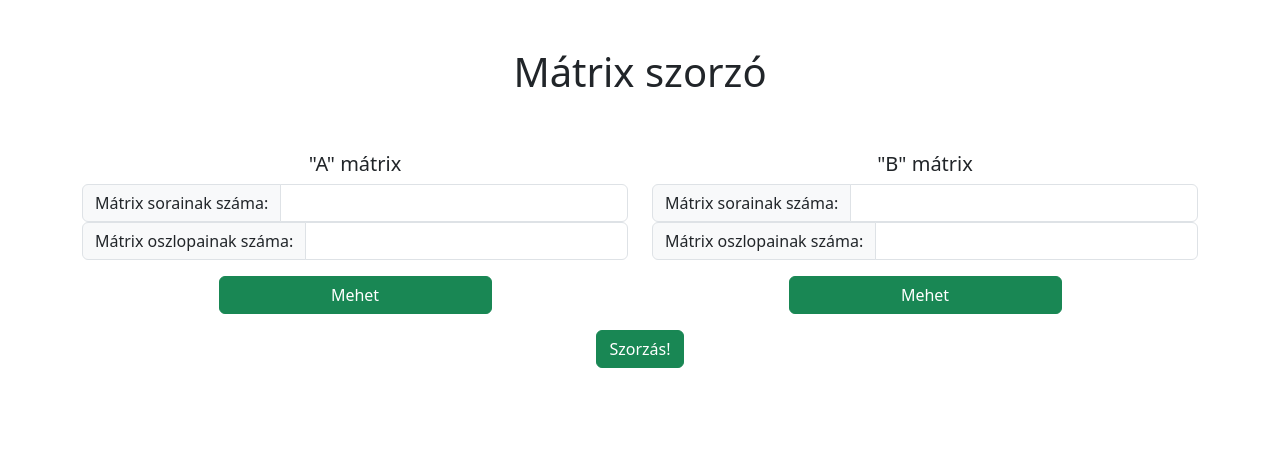
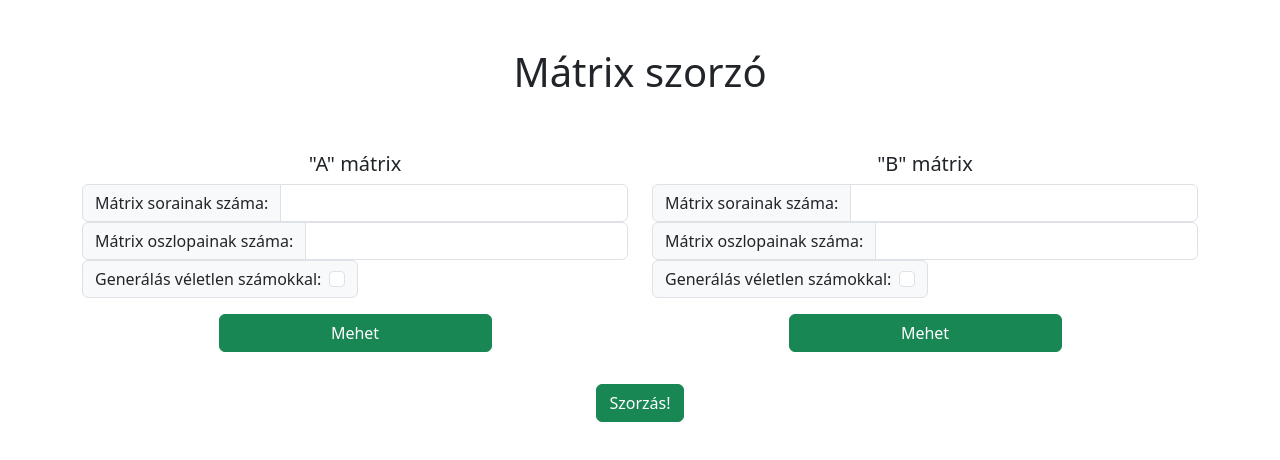
Before and after one commit to szankdav/matrix_szorzo_v2, a Vue app in the folder mm-frontend/matrix-szorzas/: page / in a window 1280 px wide. Shown: the top 460 px of the page. Built offline with nearby package versions, Linux system fonts and the light colour scheme.

Commit message:
Code refactored

```diff
--- a/mm-frontend/matrix-szorzas/src/components/MainComponent.vue
+++ b/mm-frontend/matrix-szorzas/src/components/MainComponent.vue
@@ -9,43 +9,63 @@ const a_matrix_row = ref();
 const a_matrix_column = ref();
 const b_matrix_row = ref();
 const b_matrix_column = ref();
-const a_matrix = ref(null); // Make sure to initialize with null or an empty state
+const a_matrix = ref(null);
 const b_matrix = ref(null);
+const a_matrix_random_numbers = ref(false)
+const b_matrix_random_numbers = ref(false)
 let a_table_th;
 let b_table_th;
 
-function createMatrix(matrix_id) {
-  a_column_b_row_error.value = false;
+function createNewMatrix(row, column, random) {
+  let matrix;
+  if (row > 0 && column > 0) {
+    matrix = new Matrix(
+      parseInt(row),
+      parseInt(column)
+    );
+    if (random) {
+      matrix = fillMatrixWithRandomNumbers(matrix);
+    }
+    matrix = getMatrixData(matrix);
+  }
+  return matrix
+}
 
-  if (!isNaN(a_matrix_column.value) && !isNaN(b_matrix_row.value)) {
-    if (a_matrix_column.value !== b_matrix_row.value) {
-      a_column_b_row_error.value = true;
+function checkIfARowAndbColumnAreEqual(row, column) {
+  if (!isNaN(row) && !isNaN(column)) {
+    if (row !== column) {
+      return true
+    }
+    else {
+      return false
     }
   }
+  return false
+}
+
+function submitMatrix(id) {
+  a_column_b_row_error.value = false;
+  a_column_b_row_error.value = checkIfARowAndbColumnAreEqual(b_matrix_row.value, a_matrix_column.value)
 
   if (!a_column_b_row_error.value) {
-    if (matrix_id === 1) {
-      a_matrix.value = new Matrix(
-        parseInt(a_matrix_row.value),
-        parseInt(a_matrix_column.value)
-      );
-      a_matrix.value = getMatrixData(a_matrix.value);
+    if (id === 1) {
+      a_matrix.value = createNewMatrix(a_matrix_row.value, a_matrix_column.value, a_matrix_random_numbers.value)
       a_table_th = a_matrix_column.value;
-    } else if (matrix_id === 2) {
-      b_matrix.value = new Matrix(
-        parseInt(b_matrix_row.value),
-        parseInt(b_matrix_column.value)
-      );
-      b_matrix.value = getMatrixData(b_matrix.value);
+    }
+    else {
+      b_matrix.value = createNewMatrix(b_matrix_row.value, b_matrix_column.value, b_matrix_random_numbers.value)
       b_table_th = b_matrix_column.value;
     }
     a_column_b_row_error.value = false;
   }
-  console.log(a_matrix.value)
 }
 
 function getMatrixData(matrix) {
   return matrix.getData();
+}
+
+function fillMatrixWithRandomNumbers(matrix) {
+  return matrix.fillWithRandomNumbers();
 }
 
 function changeMatrixNumber(event) {
@@ -60,20 +80,18 @@ function changeMatrixNumber(event) {
     a_matrix_number_change_error.value = true
     event.target.innerText = a_matrix.value[matrixToUpdateRow - 1][matrixToUpdateColumn - 1]
   }
-  else if (matrixToUpdate == "b_matrix_td_element" && isNaN(changedNumber)){
+  else if (matrixToUpdate == "b_matrix_td_element" && isNaN(changedNumber)) {
     b_matrix_number_change_error.value = true
     event.target.innerText = b_matrix.value[matrixToUpdateRow - 1][matrixToUpdateColumn - 1]
   }
-  else{
-    if(matrixToUpdate == "a_matrix_td_element"){
+  else {
+    if (matrixToUpdate == "a_matrix_td_element") {
       a_matrix.value[matrixToUpdateRow - 1][matrixToUpdateColumn - 1] = parseInt(changedNumber)
     }
     else {
       b_matrix.value[matrixToUpdateRow - 1][matrixToUpdateColumn - 1] = parseInt(changedNumber)
     }
   }
-  console.log(a_matrix.value)
-  console.log(b_matrix.value)
 }
 </script>
 
@@ -85,7 +103,7 @@ function changeMatrixNumber(event) {
       </div>
       <div id="a_matrix_div" class="col-6 mt-5 text-center">
         <h5>"A" mátrix</h5>
-        <form data-testid="a_matrix_form_test" @submit.prevent="(createMatrix(1))">
+        <form data-testid="a_matrix_form_test" @submit.prevent="(submitMatrix(1))">
           <div class="input-group">
             <span class="input-group-text" id="a_matrix_row_number">Mátrix sorainak száma:</span>
             <input data-testid="a_matrix_test_row" id="a_matrix_rows" class="form-control" type="number"
@@ -96,11 +114,48 @@ function changeMatrixNumber(event) {
             <input data-testid="a_matrix_test_column" id="a_matrix_columns" class="form-control" type="number"
               aria-describedby="a_matrix_column_number" value="1" min="1" v-model="a_matrix_column" />
           </div>
+          <div class="input-group">
+            <div class="input-group-text" id="a_matrix_random_numbers">Generálás véletlen számokkal:
+              <input data-testid="a_matrix_test_random_numbers" id="a_matrix_random" class="form-check-input mt-0 ms-2"
+                type="checkbox" aria-describedby="a_matrix_random_numbers" v-model="a_matrix_random_numbers" />
+            </div>
+          </div>
           <button class="btn btn-success mt-3 w-50" type="submit">Mehet</button>
         </form>
-        <div v-if="a_matrix">
-          <p class="text-start mt-5">Az "A" mátrix:</p>
-          <p v-if="a_matrix_number_change_error">Csak számot lehet beírni!</p>
+      </div>
+      <div class="col-6 mt-5 text-center">
+        <h5>"B" mátrix</h5>
+        <form data-testid="b_matrix_form_test" @submit.prevent="(submitMatrix(2))">
+          <div class="input-group">
+            <span class="input-group-text" id="b_matrix_row_number">Mátrix sorainak száma:</span>
+            <input data-testid="b_matrix_test_row" id="b_matrix_rows" class="form-control" type="number"
+              aria-describedby="b_matrix_row_number" value="1" min="1" v-model="b_matrix_row" />
+          </div>
+          <div class="input-group">
+            <span class="input-group-text" id="b_matrix_column_number">Mátrix oszlopainak száma:</span>
+            <input data-testid="b_matrix_test_column" id="b_matrix_columns" class="form-control" type="number"
+              aria-describedby="b_matrix_column_number" value="1" min="1" v-model="b_matrix_column" />
+          </div>
+          <div class="input-group">
+            <div class="input-group-text" id="b_matrix_random_numbers">Generálás véletlen számokkal:
+              <input data-testid="b_matrix_test_random_numbers" id="b_matrix_random" class="form-check-input mt-0 ms-2"
+                type="checkbox" aria-describedby="b_matrix_random_numbers" v-model="b_matrix_random_numbers" />
+            </div>
+          </div>
+          <button class="btn btn-success mt-3 w-50 go_button">Mehet</button>
+        </form>
+      </div>
+      <div v-if="a_column_b_row_error" class="row mt-5">
+        <div class="col-12 text-center">
+          <p class="error_message" data-testid="a_column_b_row_error_message" id="matrix_size_error">
+            Hiba! Az A mátrix oszlopainak és a B mátrix sorainak száma meg kell, hogy egyezzen!
+          </p>
+        </div>
+      </div>
+      <div class="row mt-3">
+        <div class="col-6 " v-if="a_matrix">
+          <p class="text-start">Az "A" mátrix:</p>
+          <p class="error_message" v-if="a_matrix_number_change_error">Csak számot lehet beírni!</p>
           <table class="table table-bordered table-striped-columns">
             <thead>
               <tr>
@@ -113,31 +168,15 @@ function changeMatrixNumber(event) {
             <tbody data-testid="a_matrix_table">
               <tr v-for="row in a_matrix">
                 <td>{{ }}</td>
-                <td data-testid="a_matrix_td_element_test" class="a_matrix_td_element" @focusout="changeMatrixNumber" contenteditable="true"
-                  v-for="column in row">{{ column }}</td>
+                <td data-testid="a_matrix_td_element_test" class="a_matrix_td_element" @focusout="changeMatrixNumber"
+                  contenteditable="true" v-for="column in row">{{ column }}</td>
               </tr>
             </tbody>
           </table>
         </div>
-      </div>
-      <div class="col-6 mt-5 text-center">
-        <h5>"B" mátrix</h5>
-        <form data-testid="b_matrix_form_test" @submit.prevent="(createMatrix(2))">
-          <div class="input-group">
-            <span class="input-group-text" id="b_matrix_row_number">Mátrix sorainak száma:</span>
-            <input data-testid="b_matrix_test_row" id="b_matrix_rows" class="form-control" type="number"
-              aria-describedby="b_matrix_row_number" value="1" min="1" v-model="b_matrix_row" />
-          </div>
-          <div class="input-group">
-            <span class="input-group-text" id="b_matrix_column_number">Mátrix oszlopainak száma:</span>
-            <input data-testid="b_matrix_test_column" id="b_matrix_columns" class="form-control" type="number"
-              aria-describedby="b_matrix_column_number" value="1" min="1" v-model="b_matrix_column" />
-          </div>
-          <button class="btn btn-success mt-3 w-50 go_button">Mehet</button>
-        </form>
-        <div v-if="b_matrix">
-          <p class="text-start mt-5">A "B" mátrix:</p>
-          <p v-if="b_matrix_number_change_error">Csak számot lehet beírni!</p>
+        <div class="col-6" v-if="b_matrix">
+          <p class="text-start">A "B" mátrix:</p>
+          <p class="error_message" v-if="b_matrix_number_change_error">Csak számot lehet beírni!</p>
           <table class="table table-bordered table-striped-columns">
             <thead>
               <tr>
@@ -150,19 +189,12 @@ function changeMatrixNumber(event) {
             <tbody data-testid="b_matrix_table">
               <tr v-for="row in b_matrix">
                 <td>{{ }}</td>
-                <td data-testid="b_matrix_td_element_test" class="b_matrix_td_element" @focusout="changeMatrixNumber" contenteditable="true"
-                  v-for="column in row">{{ column }}</td>
+                <td data-testid="b_matrix_td_element_test" class="b_matrix_td_element" @focusout="changeMatrixNumber"
+                  contenteditable="true" v-for="column in row">{{ column }}</td>
               </tr>
             </tbody>
           </table>
         </div>
-      </div>
-    </div>
-    <div class="row">
-      <div class="col-12 text-center">
-        <p data-testid="a_column_b_row_error_message" v-if="a_column_b_row_error" id="matrix_size_error">
-          Hiba! Az A mátrix oszlopainak és a B mátrix sorainak száma meg kell, hogy egyezzen!
-        </p>
       </div>
     </div>
     <div class="row">
@@ -181,4 +213,11 @@ function changeMatrixNumber(event) {
   </div>
 </template>
 
-<style scoped></style>
+<style scoped>
+.error_message {
+  color: red;
+  font-weight: bold;
+  border: 2px dotted red;
+  text-align: center;
+}
+</style>
```
Also changed, not shown: 1 other file (tests, documents, lock files or other folders).
